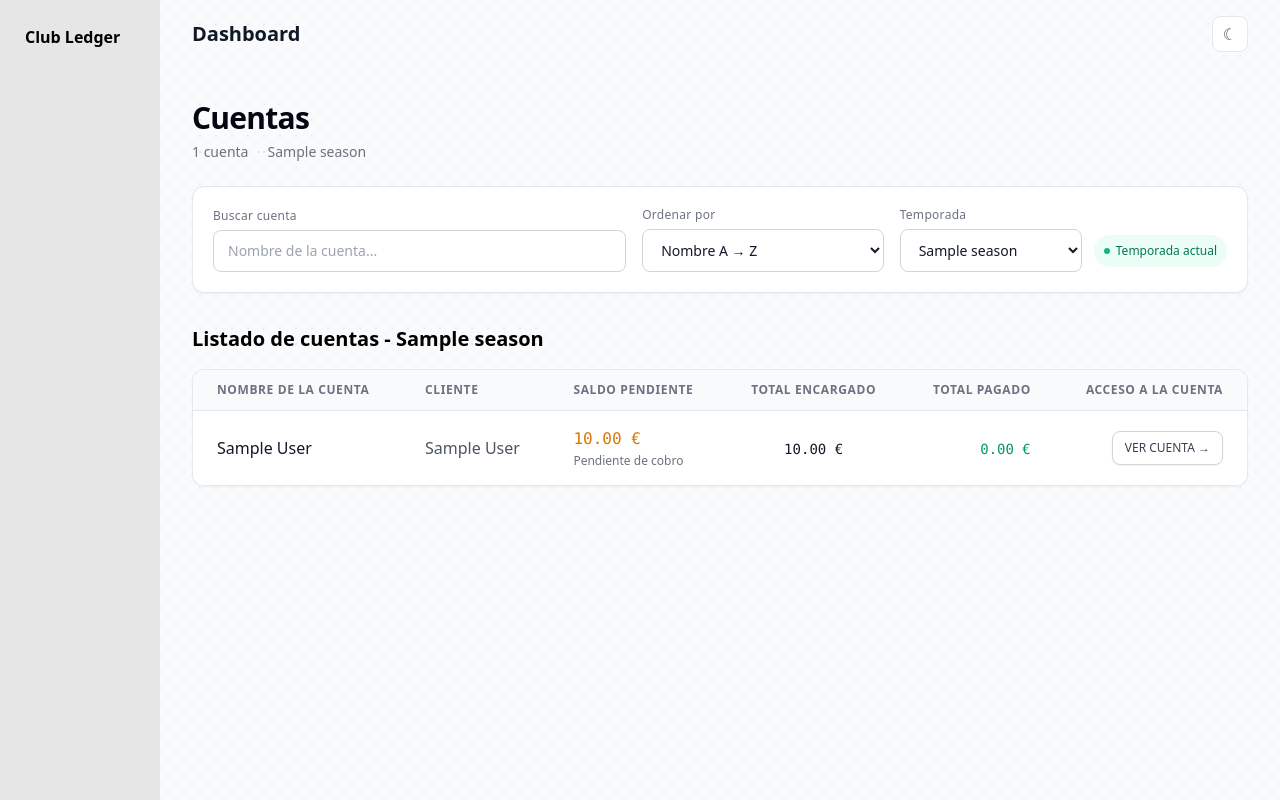
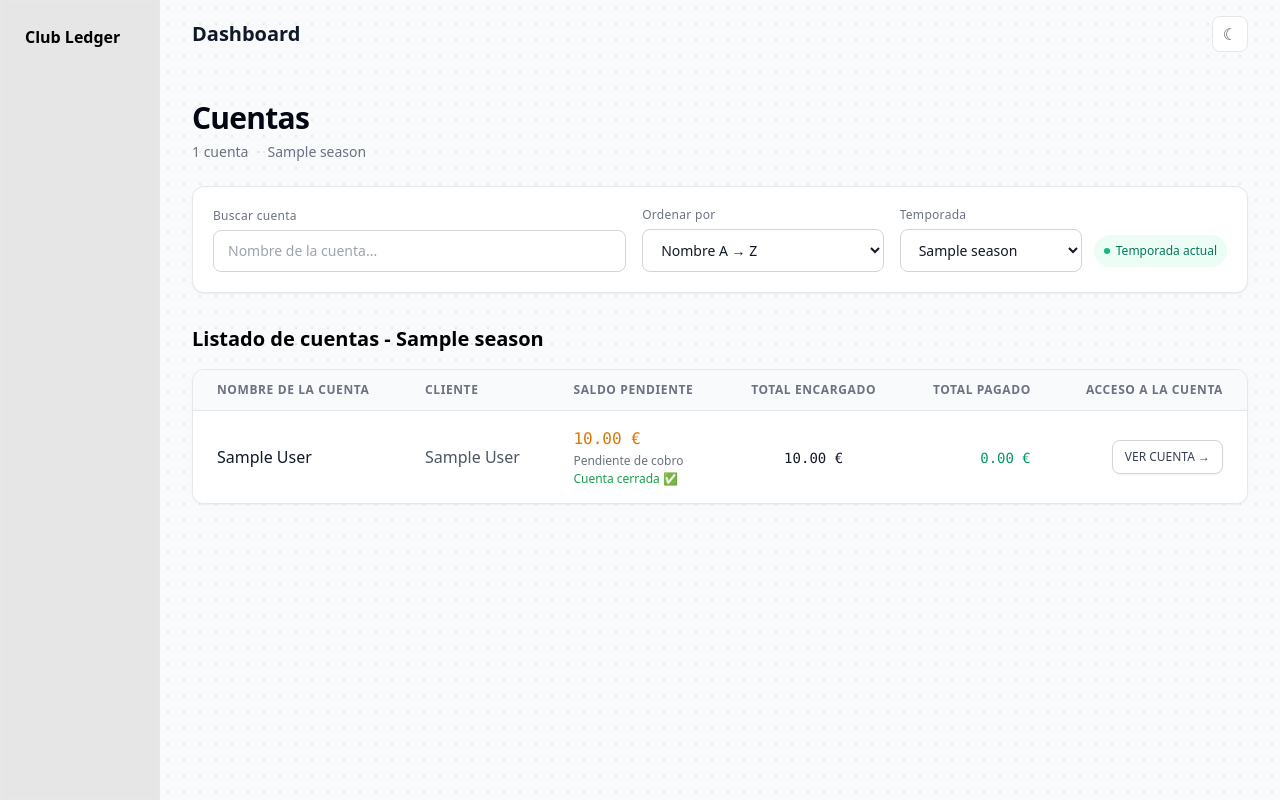
Before and after one commit to yoerguille/club_ledger, a Django app: page /accounts/list/ in a window 1280 px wide. Run offline with Django 5.2, Linux system fonts and the light colour scheme; tables that the repository leaves empty hold one stand-in row (values such as "Sample post"); some libraries are stand-ins or nearby versions; some web fonts are replaced.

Commit message:
feature:closed accounts visible on account list

```diff
--- a/templates/accounts/account_list.html
+++ b/templates/accounts/account_list.html
@@ -335,17 +335,15 @@ Lista de Cuentas
                                 A favor del cliente
                             </div>
 
-                        {% else %}
+                        {% endif %}
 
-                            <div class="font-mono text-base text-emerald-600">
-                                0,00 €
-                            </div>
-
-                            <div class="mt-0.5 text-xs text-gray-500">
-                                Cuenta saldada
+                        {% if account.is_closed %}
+                            <div class="mt-0.5 text-xs text-green-600">
+                            Cuenta cerrada ✅
                             </div>
 
                         {% endif %}
+
 
                     </td>
 
```
